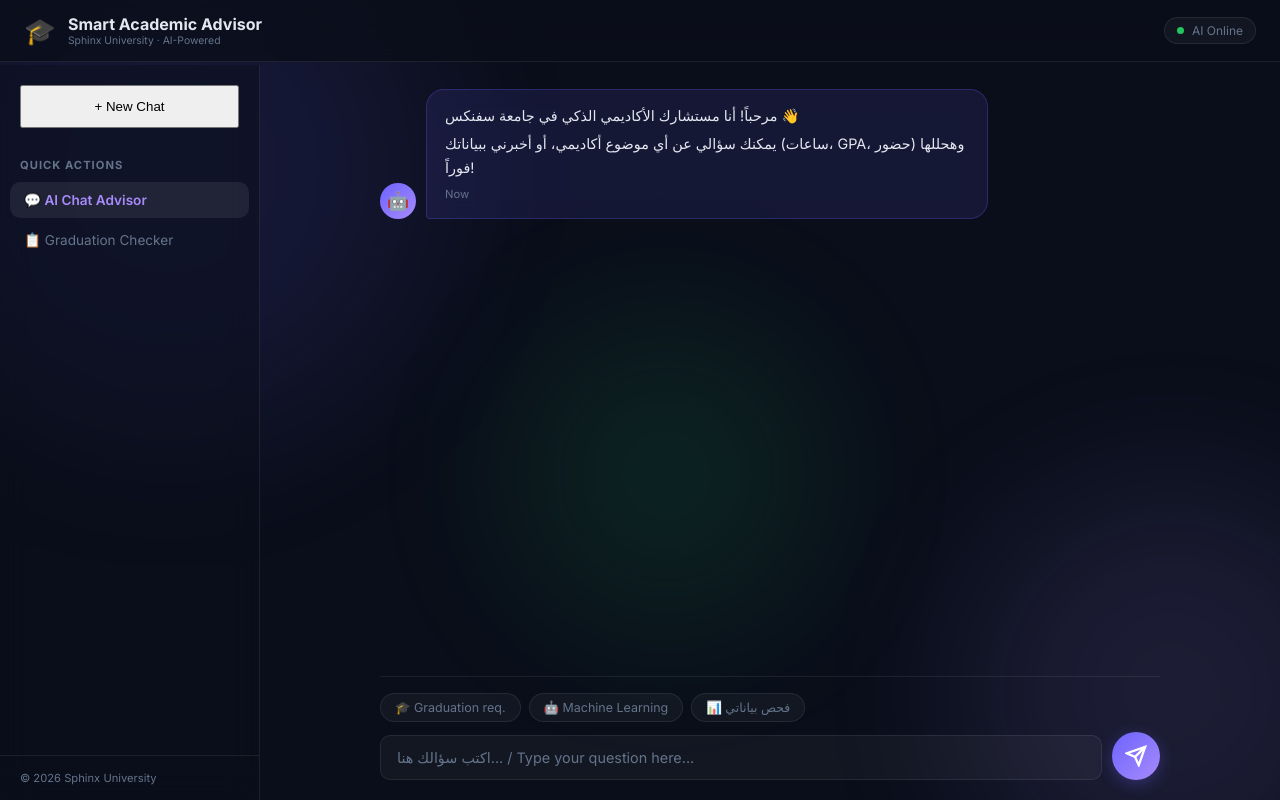
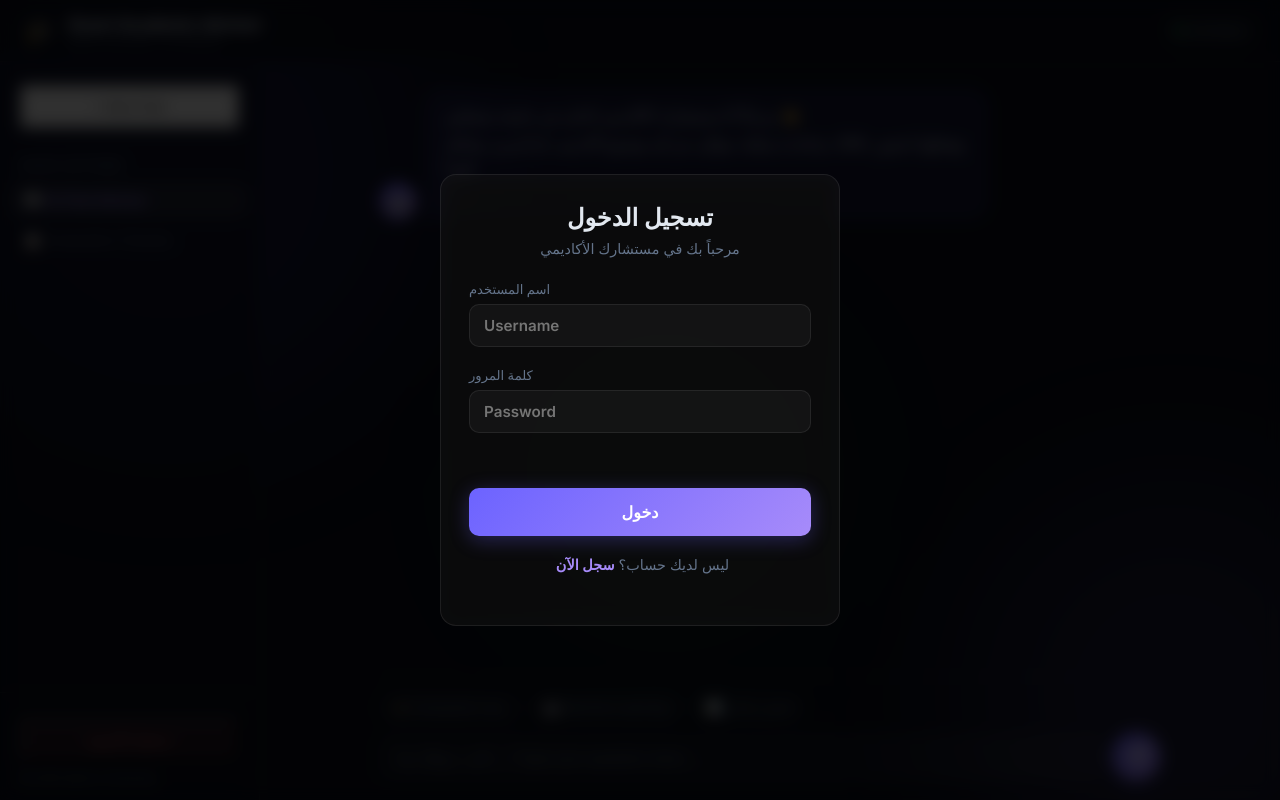
Before and after one commit to SHEHAB-sketch/CHATBOT_NEW, a Flask app: page / in a window 1280 px wide. Run offline with Flask 3, Linux system fonts and the light colour scheme; some libraries are stand-ins or nearby versions.

Commit message:
Add files via upload

```diff
--- a/app.py
+++ b/app.py
@@ -1,11 +1,33 @@
-from flask import Flask, request, jsonify, send_from_directory, render_template
+from flask import Flask, request, jsonify, send_from_directory, render_template, session
 from flask_cors import CORS
+from flask_sqlalchemy import SQLAlchemy
+from werkzeug.security import generate_password_hash, check_password_hash
 import google.generativeai as genai
 import os
 import json
+from datetime import timedelta
 
 app = Flask(__name__, static_folder="static", template_folder="templates")
-CORS(app)
+app.secret_key = 'sphinx_university_super_secret_key'
+app.config['SQLALCHEMY_DATABASE_URI'] = 'sqlite:///database.db'
+app.config['SQLALCHEMY_TRACK_MODIFICATIONS'] = False
+app.config['PERMANENT_SESSION_LIFETIME'] = timedelta(days=7)
+CORS(app, supports_credentials=True)
+
+db = SQLAlchemy(app)
+
+class User(db.Model):
+    id = db.Column(db.Integer, primary_key=True)
+    username = db.Column(db.String(80), unique=True, nullable=False)
+    password_hash = db.Column(db.String(256), nullable=False)
+    chats = db.relationship('Chat', backref='user', lazy=True)
+
+class Chat(db.Model):
+    id = db.Column(db.Integer, primary_key=True)
+    user_id = db.Column(db.Integer, db.ForeignKey('user.id'), nullable=False)
+    user_message = db.Column(db.Text, nullable=False)
+    bot_reply = db.Column(db.Text, nullable=False)
+    timestamp = db.Column(db.DateTime, default=db.func.current_timestamp())
 
 # --------------------------
 # 🔹 Gemini Setup (Environment Variables)
@@ -149,8 +171,79 @@ def find_local_match(user_query):
 # --------------------------
 # 🔹 /chat Endpoint
 # --------------------------
+@app.route("/register", methods=["POST"])
+def register():
+    data = request.get_json() or {}
+    username = data.get("username", "").strip()
+    password = data.get("password", "").strip()
+
+    if not username or not password:
+        return jsonify({"error": "اسم المستخدم وكلمة المرور مطلوبان"}), 400
+
+    existing_user = User.query.filter_by(username=username).first()
+    if existing_user:
+        return jsonify({"error": "اسم المستخدم موجود مسبقاً"}), 400
+
+    hashed_password = generate_password_hash(password)
+    new_user = User(username=username, password_hash=hashed_password)
+    db.session.add(new_user)
+    db.session.commit()
+
+    session.permanent = True
+    session["user_id"] = new_user.id
+    session["username"] = new_user.username
+
+    return jsonify({"success": True, "message": "تم التسجيل بنجاح", "username": new_user.username})
+
+@app.route("/login", methods=["POST"])
+def login():
+    data = request.get_json() or {}
+    username = data.get("username", "").strip()
+    password = data.get("password", "").strip()
+
+    if not username or not password:
+        return jsonify({"error": "اسم المستخدم وكلمة المرور مطلوبان"}), 400
+
+    user = User.query.filter_by(username=username).first()
+    if user and check_password_hash(user.password_hash, password):
+        session.permanent = True
+        session["user_id"] = user.id
+        session["username"] = user.username
+        return jsonify({"success": True, "message": "تم تسجيل الدخول بنجاح", "username": user.username})
+    else:
+        return jsonify({"error": "اسم المستخدم أو كلمة المرور غير صحيحة"}), 401
+
+@app.route("/logout", methods=["POST"])
+def logout():
+    session.pop("user_id", None)
+    session.pop("username", None)
+    return jsonify({"success": True, "message": "تم تسجيل الخروج"})
+
+@app.route("/get_chats", methods=["GET"])
+def get_chats():
+    if "user_id" not in session:
+        return jsonify({"error": "غير مصرح لك"}), 401
+
+    user_id = session["user_id"]
+    chats = Chat.query.filter_by(user_id=user_id).order_by(Chat.timestamp.asc()).all()
+
+    chat_history = []
+    for chat in chats:
+        chat_history.append({"sender": "user", "text": chat.user_message})
+        chat_history.append({"sender": "bot", "text": chat.bot_reply})
+
+    return jsonify({"success": True, "chats": chat_history, "username": session["username"]})
+
+@app.route("/check_auth", methods=["GET"])
+def check_auth():
+    if "user_id" in session:
+        return jsonify({"logged_in": True, "username": session["username"]})
+    return jsonify({"logged_in": False})
+
 @app.route("/chat", methods=["POST"])
 def chat():
+    if "user_id" not in session:
+        return jsonify({"error": "يجب تسجيل الدخول أولاً"}), 401
     data = request.get_json() or {}
     return _handle_chat(data)
 
@@ -194,6 +287,13 @@ def _handle_chat(data):
 
         if not bot_reply.startswith("🤖") and not bot_reply.startswith("📚") and not bot_reply.startswith("📊"):
              bot_reply = "🤖 (AI): " + bot_reply
+
+        # Save to database
+        user_id = session.get("user_id")
+        if user_id:
+            new_chat = Chat(user_id=user_id, user_message=user_message, bot_reply=bot_reply)
+            db.session.add(new_chat)
+            db.session.commit()
 
         # Save to cache and history
         response_cache[cache_key] = bot_reply
@@ -297,6 +397,9 @@ def health():
 
 
 if __name__ == "__main__":
+    with app.app_context():
+        db.create_all()
+
     port = int(os.environ.get("PORT", 5000))
     print(f"Smart Academic Advisor API running on http://localhost:{port}")
     app.run(host="0.0.0.0", port=port, debug=False)
--- a/requirements.txt
+++ b/requirements.txt
@@ -2,3 +2,5 @@ flask
 flask-cors
 google-generativeai
 gunicorn
+Flask-SQLAlchemy
+Werkzeug
--- a/static/app.js
+++ b/static/app.js
@@ -3,6 +3,7 @@
 // ================================
 const API_BASE = ""; // Relative path so it works on any domain or tunnel link
 let SESSION_ID = "session_" + Date.now();
+let isLoginMode = true;
 
 function newChat() {
     if (!confirm("هل تريد بدء محادثة جديدة؟ سيتم مسح الرسائل الحالية. / Start a new chat? Current messages will be cleared.")) return;
@@ -25,6 +26,113 @@ function newChat() {
 
     // Focus input
     document.getElementById("chat-input").focus();
+}
+
+// ================================
+// AUTHENTICATION LOGIC
+// ================================
+async function checkAuth() {
+    try {
+        const res = await fetch(API_BASE + "/check_auth");
+        const data = await res.json();
+        if (data.logged_in) {
+            document.getElementById("auth-modal").classList.remove("active");
+            document.getElementById("user-info-display").textContent = "مرحباً، " + data.username;
+            loadChats();
+        } else {
+            document.getElementById("auth-modal").classList.add("active");
+        }
+    } catch (err) {
+        console.error("Auth check failed", err);
+    }
+}
+
+function toggleAuthMode() {
+    isLoginMode = !isLoginMode;
+    document.getElementById("auth-error").textContent = "";
+    document.getElementById("auth-username").value = "";
+    document.getElementById("auth-password").value = "";
+
+    if (isLoginMode) {
+        document.getElementById("auth-title").textContent = "تسجيل الدخول";
+        document.getElementById("auth-btn-text").textContent = "دخول";
+        document.getElementById("auth-switch-text").textContent = "ليس لديك حساب؟";
+        document.getElementById("auth-switch-link").textContent = "سجل الآن";
+    } else {
+        document.getElementById("auth-title").textContent = "إنشاء حساب";
+        document.getElementById("auth-btn-text").textContent = "تسجيل";
+        document.getElementById("auth-switch-text").textContent = "لديك حساب بالفعل؟";
+        document.getElementById("auth-switch-link").textContent = "سجل الدخول";
+    }
+}
+
+async function submitAuth() {
+    const username = document.getElementById("auth-username").value.trim();
+    const password = document.getElementById("auth-password").value.trim();
+    const errorEl = document.getElementById("auth-error");
+
+    if (!username || !password) {
+        errorEl.textContent = "الرجاء إدخال اسم المستخدم وكلمة المرور";
+        return;
+    }
+
+    errorEl.textContent = "جاري التحميل...";
+
+    const endpoint = isLoginMode ? "/login" : "/register";
+    try {
+        const res = await fetch(API_BASE + endpoint, {
+            method: "POST",
+            headers: { "Content-Type": "application/json" },
+            body: JSON.stringify({ username, password })
+        });
+        const data = await res.json();
+
+        if (data.error) {
+            errorEl.textContent = data.error;
+        } else {
+            errorEl.textContent = "";
+            document.getElementById("auth-modal").classList.remove("active");
+            document.getElementById("user-info-display").textContent = "مرحباً، " + data.username;
+            loadChats();
+        }
+    } catch (err) {
+        errorEl.textContent = "خطأ في الاتصال بالخادم";
+    }
+}
+
+async function logout() {
+    try {
+        await fetch(API_BASE + "/logout", { method: "POST" });
+        document.getElementById("chat-messages").innerHTML = "";
+        document.getElementById("user-info-display").textContent = "";
+        document.getElementById("auth-modal").classList.add("active");
+    } catch (err) {
+        console.error("Logout failed", err);
+    }
+}
+
+async function loadChats() {
+    try {
+        const res = await fetch(API_BASE + "/get_chats");
+        const data = await res.json();
+        if (data.success && data.chats.length > 0) {
+            const container = document.getElementById("chat-messages");
+            container.innerHTML = `
+                <div class="msg-row bot-row">
+                    <div class="avatar bot-avatar">🤖</div>
+                    <div class="bubble bot-bubble">
+                      <p>مرحباً بعودتك! أنا مستشارك الأكاديمي الذكي 👋</p>
+                      <p class="msg-time">Now</p>
+                    </div>
+                </div>
+            `;
+            data.chats.forEach(chat => {
+                appendMessage(chat.text, chat.sender);
+            });
+        }
+    } catch (err) {
+        console.error("Failed to load chats", err);
+    }
 }
 
 // ================================
@@ -160,6 +268,12 @@ async function sendMessage() {
             headers: { "Content-Type": "application/json" },
             body: JSON.stringify({ message: text, session_id: SESSION_ID })
         });
+
+        if (res.status === 401) {
+            removeTyping();
+            document.getElementById("auth-modal").classList.add("active");
+            return;
+        }
 
         const data = await res.json();
         removeTyping();
@@ -302,6 +416,7 @@ async function checkRequirements() {
 // ================================
 document.addEventListener("DOMContentLoaded", () => {
     checkHealth();
+    checkAuth();
     // Re-check every 10 seconds
     setInterval(checkHealth, 10000);
 });
--- a/static/style.css
+++ b/static/style.css
@@ -577,3 +577,67 @@ textarea#chat-input:focus { border-color: var(--accent); }
   .bubble { max-width: 95%; }
   .send-btn { width: 42px; height: 42px; }
 }
+
+/* ================================
+   AUTH MODAL
+================================ */
+.modal-overlay {
+  position: fixed;
+  top: 0; left: 0; width: 100%; height: 100%;
+  background: rgba(0,0,0,0.8);
+  backdrop-filter: blur(8px);
+  z-index: 2000;
+  display: flex;
+  align-items: center;
+  justify-content: center;
+  opacity: 0;
+  pointer-events: none;
+  transition: opacity 0.3s ease;
+}
+.modal-overlay.active {
+  opacity: 1;
+  pointer-events: auto;
+}
+.modal-content {
+  width: 90%;
+  max-width: 400px;
+  text-align: center;
+  transform: translateY(20px);
+  transition: transform 0.3s ease;
+}
+.modal-overlay.active .modal-content {
+  transform: translateY(0);
+}
+.modal-content h2 {
+  font-size: 1.5rem;
+  color: var(--text);
+  margin-bottom: 8px;
+}
+.modal-content p {
+  color: var(--text-muted);
+  font-size: 0.9rem;
+  margin-bottom: 24px;
+}
+.modal-content .form-group {
+  text-align: left;
+}
+.auth-switch {
+  margin-top: 20px;
+  font-size: 0.85rem;
+  color: var(--text-muted);
+}
+.auth-switch a {
+  color: var(--accent2);
+  text-decoration: none;
+  font-weight: 600;
+  margin-left: 5px;
+}
+.auth-switch a:hover {
+  text-decoration: underline;
+}
+.error-msg {
+  color: var(--danger);
+  font-size: 0.85rem;
+  margin-bottom: 15px;
+  min-height: 20px;
+}
--- a/templates/index.html
+++ b/templates/index.html
@@ -12,6 +12,34 @@
   <div class="bg-blob blob1"></div>
   <div class="bg-blob blob2"></div>
   <div class="bg-blob blob3"></div>
+
+  <!-- Auth Modal -->
+  <div id="auth-modal" class="modal-overlay">
+    <div class="modal-content card">
+      <h2 id="auth-title">تسجيل الدخول</h2>
+      <p id="auth-subtitle">مرحباً بك في مستشارك الأكاديمي</p>
+
+      <div class="form-group">
+        <label>اسم المستخدم</label>
+        <input type="text" id="auth-username" placeholder="Username">
+      </div>
+      <div class="form-group">
+        <label>كلمة المرور</label>
+        <input type="password" id="auth-password" placeholder="Password">
+      </div>
+
+      <div id="auth-error" class="error-msg"></div>
+
+      <button class="check-btn" onclick="submitAuth()">
+        <span id="auth-btn-text">دخول</span>
+      </button>
+
+      <p class="auth-switch">
+        <span id="auth-switch-text">ليس لديك حساب؟</span>
+        <a href="#" id="auth-switch-link" onclick="toggleAuthMode()">سجل الآن</a>
+      </p>
+    </div>
+  </div>
 
   <!-- Sidebar Overlay for Mobile -->
   <div class="sidebar-overlay" id="sidebar-overlay" onclick="toggleSidebar()"></div>
@@ -51,6 +79,10 @@
         </div>
       </div>
       <div class="sidebar-footer">
+         <div id="user-info-display" style="margin-bottom: 10px; font-weight: 600; color: var(--primary);"></div>
+         <button class="sidebar-btn" style="background: rgba(255,107,107,0.1); color: #ff6b6b; width: 100%; margin-bottom: 10px;" onclick="logout()">
+            تسجيل الخروج
+         </button>
          <p>© 2026 Sphinx University</p>
       </div>
     </aside>
```
Also changed, not shown: chatbot (3).txt (+0 -33 lines).
